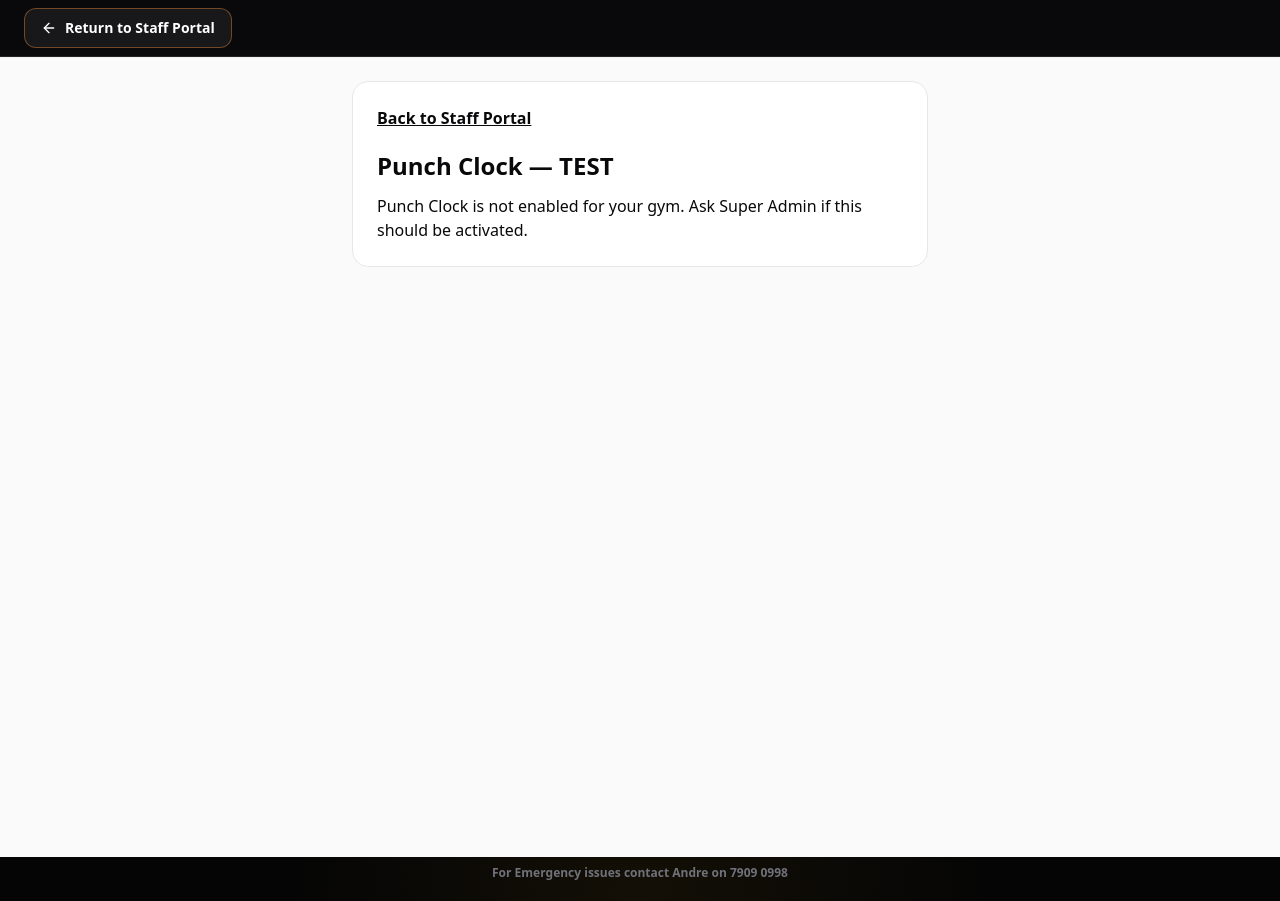
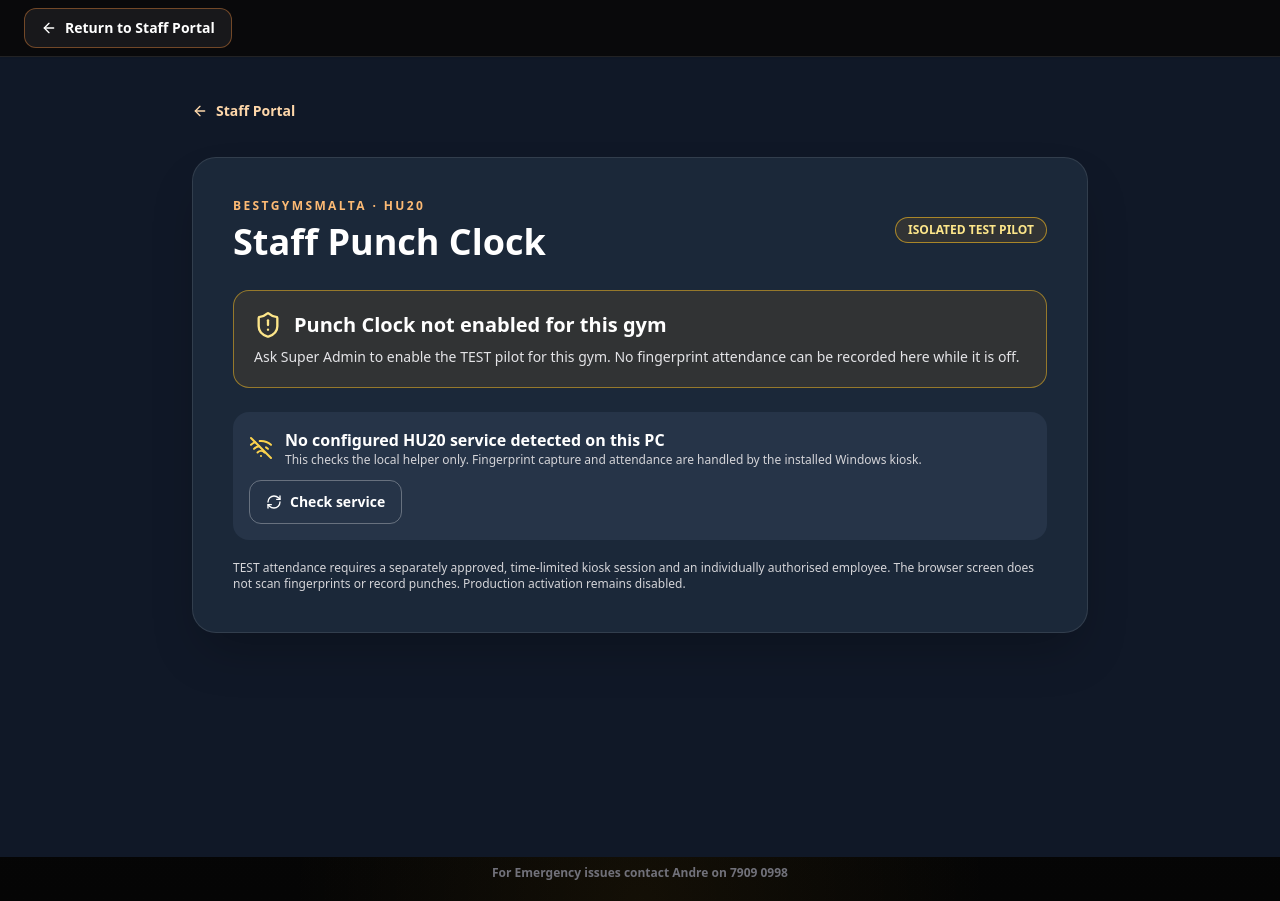
Before and after one commit to leli1982/bestgymsmalta-member-platform, a Next.js app: page /staff/punch-clock in a window 1280 px wide. Built offline with nearby package versions, Linux system fonts and the light colour scheme; no server answers.

Commit message:
feat(hu20): clear staff punch clock screen with local helper status and native kiosk guidance

```diff
--- a/app/staff/punch-clock/page.tsx
+++ b/app/staff/punch-clock/page.tsx
@@ -1,24 +1,113 @@
 "use client";
 
-import { useEffect, useState } from "react";
+import { useCallback, useEffect, useState } from "react";
+import { ArrowLeft, CheckCircle2, Fingerprint, RefreshCw, ShieldAlert, WifiOff } from "lucide-react";
+
+type ServiceState = "checking" | "configured" | "unavailable";
+const BRIDGE = "http://127.0.0.1:8765";
+const BRIDGE_HEADERS = { "X-BGM-HU20-Bridge": "v1" };
+
 export default function StaffPunchClockInformation() {
-  const [enabled, setEnabled] = useState<boolean | null>(null);
-  useEffect(() => {
+  const [enabled,setEnabled] = useState<boolean | null>(null);
+  const [service,setService] = useState<ServiceState>("checking");
+
+  const checkStatus = useCallback(async()=>{
+    setService("checking");
+    try {
+      const response = await fetch(BRIDGE+"/status",{method:"GET",headers:BRIDGE_HEADERS,cache:"no-store"});
+      const data = await response.json();
+      // This confirms the locally provisioned service, not a live fingerprint.
+      // Actual SDK health, terminal authorisation and attendance are checked
+      // independently by the Windows application and TEST server.
+      setService(response.ok && data?.ok===true && data?.testOnly===true ? "configured" : "unavailable");
+    } catch { setService("unavailable"); }
+  },[]);
+
+  useEffect(()=>{
     let mounted=true;
-    void fetch("/api/staff-hu20/portal-capability", { cache: "no-store" })
-      .then(async response => response.ok ? response.json() : null)
-      .then(body => { if (mounted) setEnabled(body?.punchClockEnabled === true); })
-      .catch(() => { if (mounted) setEnabled(false); });
+    void fetch("/api/staff-hu20/portal-capability",{cache:"no-store"})
+      .then(async response=>response.ok?response.json():null)
+      .then(body=>{if(mounted)setEnabled(body?.punchClockEnabled===true);})
+      .catch(()=>{if(mounted)setEnabled(false);});
+    void checkStatus();
     return ()=>{mounted=false;};
-  }, []);
-  return <main className="min-h-screen bg-zinc-50 p-6 text-zinc-950">
-    <div className="mx-auto max-w-xl rounded-2xl border bg-white p-6">
-      <a href="/staff" className="font-semibold underline">Back to Staff Portal</a>
-      <h1 className="mt-5 text-2xl font-bold">Punch Clock — TEST</h1>
-      {enabled === null ? <p className="mt-3">Checking your gym's setting…</p> :
-       !enabled ? <p className="mt-3">Punch Clock is not enabled for your gym. Ask Super Admin if this should be activated.</p> :
-       <><p className="mt-3">Your gym's TEST Punch Clock is enabled.</p>
-         <p className="mt-3 text-sm">Clock IN and OUT using the dedicated Windows HU20 fingerprint terminal, not this browser page. A supervised Super Admin TEST kiosk window is required. Only fictional TEST staff are supported; real payroll is disabled.</p></>}
+  },[checkStatus]);
+
+  return <main className="min-h-screen bg-[#101827] px-4 py-6 text-white sm:p-8">
+    <div className="mx-auto max-w-4xl">
+      <a href="/staff" className="inline-flex items-center gap-2 text-sm font-bold text-orange-200">
+        <ArrowLeft className="h-4 w-4"/> Staff Portal
+      </a>
+      <div className="mt-6 rounded-3xl border border-white/10 bg-[#1b2839] p-6 shadow-2xl sm:p-10">
+        <div className="flex flex-wrap items-center justify-between gap-3">
+          <div>
+            <p className="text-xs font-black uppercase tracking-[.2em] text-orange-300">BestGymsMalta · HU20</p>
+            <h1 className="mt-2 text-3xl font-black sm:text-4xl">Staff Punch Clock</h1>
+          </div>
+          <span className="rounded-full border border-amber-400/60 bg-amber-500/10 px-3 py-1 text-xs font-black text-amber-200">
+            ISOLATED TEST PILOT
+          </span>
+        </div>
+
+        {enabled === null ? <p role="status" className="mt-6 text-lg">Checking this gym's Punch Clock setting…</p> :
+        !enabled ? <div className="mt-7 rounded-2xl border border-amber-400/50 bg-amber-500/10 p-5">
+          <div className="flex items-center gap-3"><ShieldAlert className="h-7 w-7 text-amber-200"/>
+            <h2 className="text-xl font-black">Punch Clock not enabled for this gym</h2></div>
+          <p className="mt-2 text-sm text-zinc-200">Ask Super Admin to enable the TEST pilot for this gym. No fingerprint attendance can be recorded here while it is off.</p>
+        </div> :
+        <>
+          <div className="mt-8 rounded-3xl border border-emerald-400/30 bg-[#142f31] p-6 text-center sm:p-9">
+            <div className="mx-auto flex h-24 w-24 items-center justify-center rounded-3xl bg-emerald-400/10">
+              <Fingerprint className="h-14 w-14 text-emerald-200" aria-hidden="true"/>
+            </div>
+            <p className="mt-5 text-xs font-black uppercase tracking-widest text-emerald-200">Windows fingerprint kiosk</p>
+            <h2 className="mt-2 text-3xl font-black sm:text-5xl">PLACE FINGER</h2>
+            <p className="mx-auto mt-3 max-w-lg text-base text-zinc-200">
+              Use the HU20 reader connected to your gym's Windows kiosk.
+              The kiosk automatically recognises the employee and confirms CLOCKED IN or CLOCKED OUT.
+            </p>
+            <p className="mt-4 text-sm font-bold text-white">
+              No PIN, barcode, employee code or manual IN/OUT selection is required.
+            </p>
+          </div>
+          <div className="mt-5 grid gap-4 sm:grid-cols-2">
+            <div className="rounded-2xl border border-white/10 bg-white/5 p-5">
+              <CheckCircle2 className="h-6 w-6 text-emerald-300"/>
+              <h3 className="mt-2 text-xl font-black">CLOCKED IN</h3>
+              <p className="mt-1 text-sm text-zinc-300">Green confirmation on the Windows kiosk after a successful first punch.</p>
+            </div>
+            <div className="rounded-2xl border border-white/10 bg-white/5 p-5">
+              <CheckCircle2 className="h-6 w-6 text-emerald-300"/>
+              <h3 className="mt-2 text-xl font-black">CLOCKED OUT</h3>
+              <p className="mt-1 text-sm text-zinc-300">Green confirmation after the next authorised punch.</p>
+            </div>
+          </div>
+        </>}
+
+        <div className="mt-6 flex flex-wrap items-center justify-between gap-3 rounded-2xl bg-[#263448] p-4">
+          <div className="flex items-center gap-3">
+            {service==="configured" ? <CheckCircle2 className="h-6 w-6 text-emerald-300"/> :
+              <WifiOff className="h-6 w-6 text-amber-300"/>}
+            <div>
+              <p role="status" className="font-black">
+                {service==="checking"?"Checking this PC's reader service…" :
+                  service==="configured"?"Configured HU20 service detected on this PC":"No configured HU20 service detected on this PC"}
+              </p>
+              <p className="text-xs text-zinc-300">
+                This checks the local helper only. Fingerprint capture and attendance are handled by the installed Windows kiosk.
+              </p>
+            </div>
+          </div>
+          <button type="button" onClick={()=>void checkStatus()}
+            className="inline-flex items-center gap-2 rounded-xl border border-white/30 px-4 py-2 text-sm font-bold hover:bg-white/10">
+            <RefreshCw className="h-4 w-4"/> Check service
+          </button>
+        </div>
+        <p className="mt-5 text-xs text-zinc-300">
+          TEST attendance requires a separately approved, time-limited kiosk session and an individually authorised employee.
+          The browser screen does not scan fingerprints or record punches. Production activation remains disabled.
+        </p>
+      </div>
     </div>
   </main>;
 }
```
